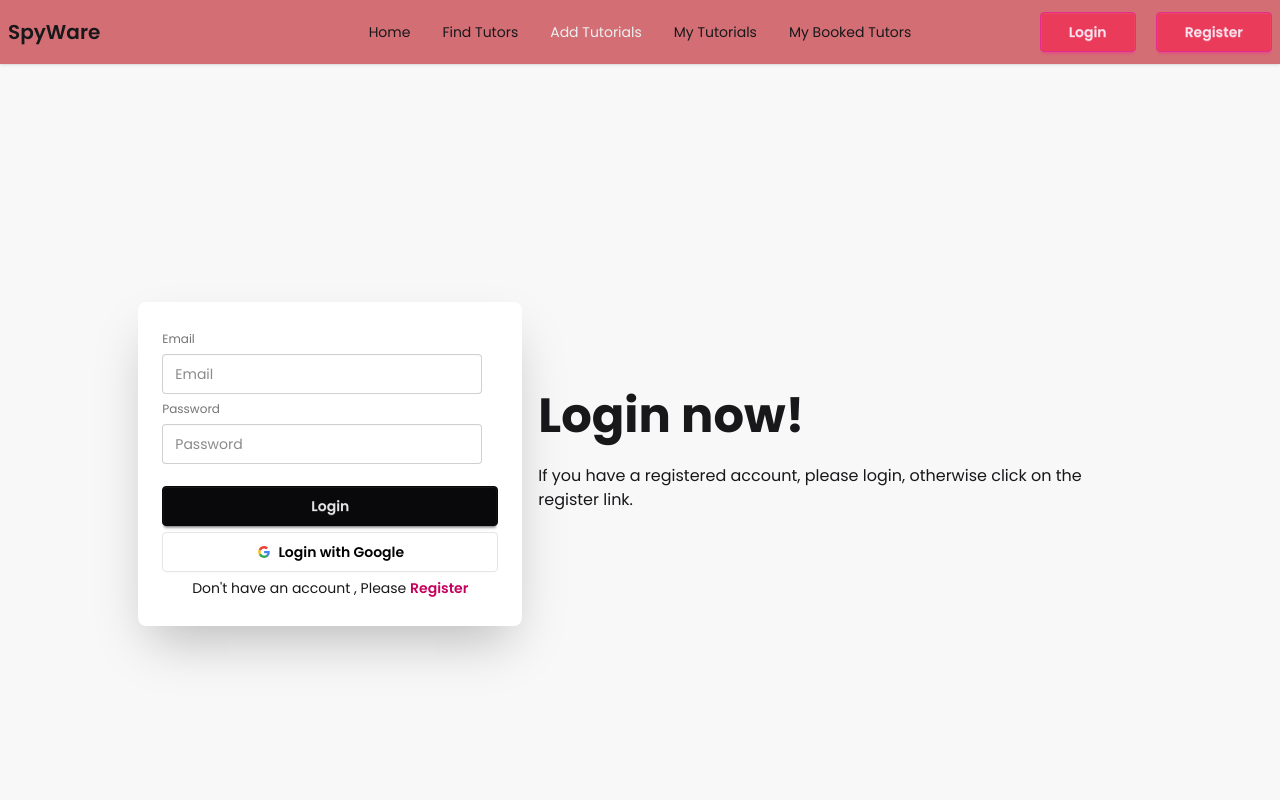
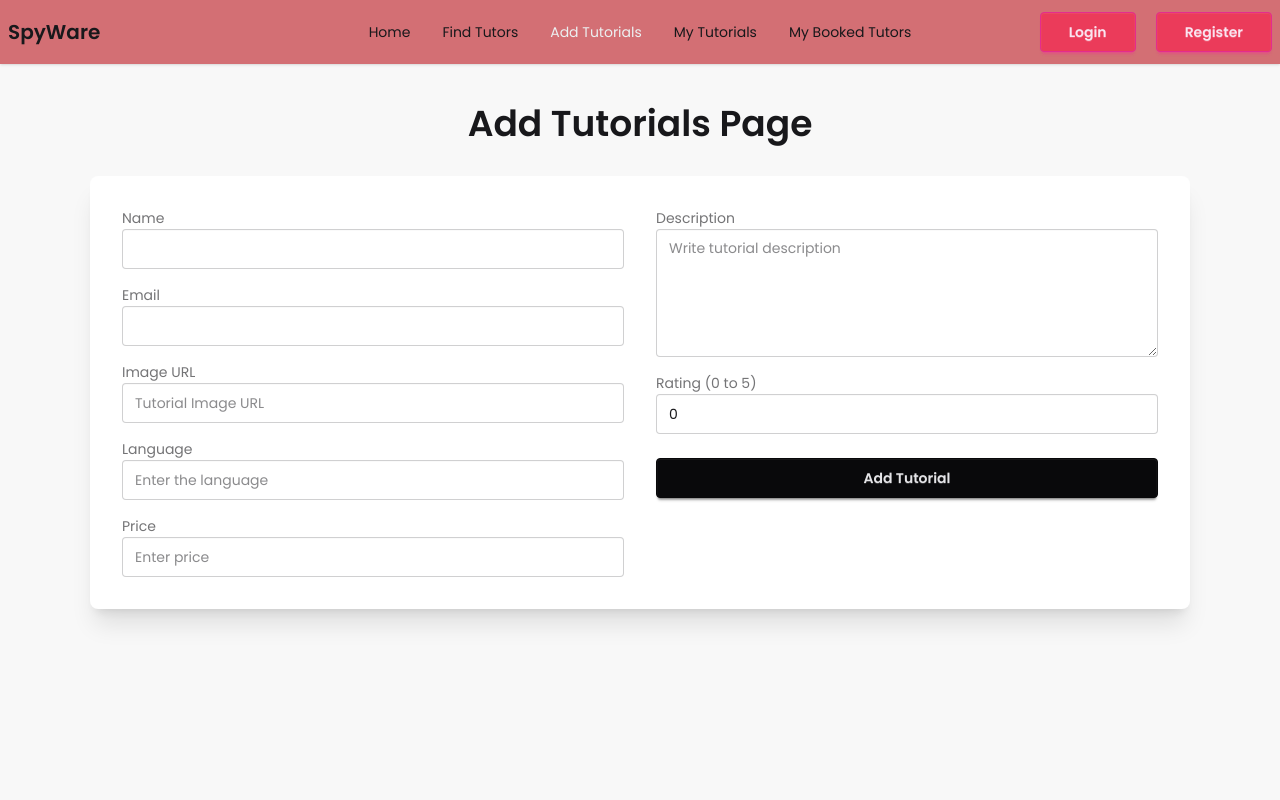
Before and after one commit to asadulsameerbd/b11-a11, a React (Vite) app: page /add-tutorials in a window 1280 px wide. Shown: the top 800 px of the page. Built offline with nearby package versions, Linux system fonts and the light colour scheme; no server answers.

Commit message:
add tutorial page updated

```diff
--- a/src/Firebase/Firebase_init.js
+++ b/src/Firebase/Firebase_init.js
@@ -6,12 +6,12 @@ import { getAuth } from "firebase/auth";
 
 // Your web app's Firebase configuration
 const firebaseConfig = {
-  apiKey: "AIzaSyALy91MrWQPYCzgdfXl2FVodN2gqzi-ZQA",
-  authDomain: "b11-a11-ecdf8.firebaseapp.com",
-  projectId: "b11-a11-ecdf8",
-  storageBucket: "b11-a11-ecdf8.firebasestorage.app",
-  messagingSenderId: "41644621935",
-  appId: "1:41644621935:web:920607f5f38d12050f4d9a"
+  apiKey: import.meta.env.VITE_apiKey,
+  authDomain: import.meta.env.VITE_authDomain,
+  projectId: import.meta.env.VITE_projectId,
+  storageBucket: import.meta.env.VITE_storageBucket,
+  messagingSenderId: import.meta.env.VITE_messagingSenderId,
+  appId: import.meta.env.VITE_appId
 };
 
 // Initialize Firebase
--- a/src/Routes/Router.jsx
+++ b/src/Routes/Router.jsx
@@ -1,7 +1,11 @@
 import { createBrowserRouter } from "react-router";
 import MainLayout from "../Layout/MainLayout";
+import AddTutorials from "../page/AddTutorials";
+import BookedTutorials from "../page/BookedTutorials";
+import FindTutorials from "../page/FindTutorials";
 import Home from "../page/Home";
 import Login from "../page/Login";
+import MyTutorialsPage from "../page/MyTutorialsPage";
 import Register from "../page/Register";
 
 export const router = createBrowserRouter([
@@ -23,19 +27,19 @@ export const router = createBrowserRouter([
       },
       {
         path : '/find-tutors',
-        Component : Login,
+        Component : FindTutorials,
       },
       {
         path : '/add-tutorials',
-        Component : Login,
+        Component : AddTutorials,
       },
       {
         path : '/my-tutorials',
-        Component : Login,
+        Component : MyTutorialsPage,
       },
       {
         path : '/booked-tutors',
-        Component : Login,
+        Component : BookedTutorials,
       },
     ],
   },
--- a/src/Section/Home/Catagory.jsx
+++ b/src/Section/Home/Catagory.jsx
@@ -1,5 +1,6 @@
 import { FaLanguage } from "react-icons/fa";
 import { FaArrowRight } from "react-icons/fa6";
+import { useNavigate } from "react-router";
 const categorys = [
   { id: 1, name: "English", image: "/images/english" },
   { id: 2, name: "Bangla", image: "/images/english" },
@@ -13,6 +14,15 @@ const categorys = [
 ];
 
 const Catagory = () => {
+
+  const navigate = useNavigate()
+
+  // btn
+
+  const handleClick = (language) =>{
+    navigate(`/find-tutors?language=${language}`)
+  }
+
   return (
     <div>
       <div className="lg:w-[1380px] mx-auto">
@@ -22,10 +32,10 @@ const Catagory = () => {
       </div>
       <div className="lg:w-[1380px] mx-auto grid grid-cols-1 md:grid-cols-2 lg:grid-cols-3">
         {categorys.map((category) => (
-          <button >
+          <button key={category.id} onClick={()=>handleClick(category.name)}>
             <div className="flex cursor-pointer justify-between m-3 rounded-xl  gap-10 border-2 p-5  items-center hover:bg-[#ff545d] hover:text-white">
               <span>
-                <FaLanguage size={30}/>
+                <FaLanguage size={30} />
               </span>
               <span>
                 <p>{category.name}</p>
--- /dev/null
+++ b/src/page/AddTutorials.jsx
@@ -0,0 +1,135 @@
+import { useContext } from "react";
+import { AuthContext } from "../context/AuthProvider";
+
+const AddTutorials = () => {
+  const { user } = useContext(AuthContext);
+
+  const handleSubmit = (e) => {
+    e.preventDefault();
+    const form = e.target;
+    const tutorial = {
+      name: user?.displayName,
+      email: user?.email,
+      image: form.image.value,
+      language: form.language.value,
+      price: form.price.value,
+      description: form.description.value,
+      rating: form.rating.value,
+    };
+    console.log("Submitting tutorial:", tutorial);
+
+  };
+
+  return (
+    <div className="min-h-screen bg-base-200 py-10">
+      <h1 className="text-center font-semibold text-xl md:text-3xl lg:text-4xl mb-8">
+        Add Tutorials Page
+      </h1>
+      <div className="card bg-base-100 w-[90%] md:w-[800px] lg:w-[1100px] mx-auto shadow-xl">
+        <div className="card-body p-8">
+          <form onSubmit={handleSubmit} className="grid grid-cols-1 md:grid-cols-2 gap-8">
+
+            {/* Left column */}
+            <div className="space-y-4">
+              <div>
+                <label className="label">Name</label>
+                <input
+                  type="text"
+                  defaultValue={user?.displayName || ""}
+                  readOnly
+                  className="input input-bordered w-full"
+                />
+              </div>
+
+              <div>
+                <label className="label">Email</label>
+                <input
+                  type="email"
+                  defaultValue={user?.email || ""}
+                  readOnly
+                  className="input input-bordered w-full"
+                />
+              </div>
+
+              <div>
+                <label className="label">Image URL</label>
+                <input
+                  type="url"
+                  name="image"
+                  placeholder="Tutorial Image URL"
+                  className="input input-bordered w-full"
+                  required
+                />
+              </div>
+
+              <div>
+                <label className="label">Language</label>
+                <input
+                  type="text"
+                  name="language"
+                  placeholder="Enter the language"
+                  className="input input-bordered w-full"
+                  required
+                />
+              </div>
+
+              <div>
+                <label className="label">Price</label>
+                <input
+                  type="number"
+                  name="price"
+                  placeholder="Enter price"
+                  className="input input-bordered w-full"
+                  min="0"
+                  step="any"
+                  required
+                />
+              </div>
+            </div>
+
+            {/* Right column */}
+            <div className="space-y-4">
+              <div>
+                <label className="label">Description</label>
+                <textarea
+                  name="description"
+                  className="textarea textarea-bordered w-full h-32"
+                  placeholder="Write tutorial description"
+                  required
+                />
+              </div>
+
+              <div>
+                <label className="label">Rating (0 to 5)</label>
+                <input
+                  type="number"
+                  name="rating"
+                  placeholder="Out of 5"
+                  className="input input-bordered w-full"
+                  min="0"
+                  max="5"
+                  step="0.1"
+                  defaultValue={0}
+                  onInput={(e) => {
+                    const val = parseFloat(e.target.value);
+                    if (val > 5) e.target.value = 5;
+                    if (val < 0) e.target.value = 0;
+                  }}
+                />
+              </div>
+
+              <div className="mt-6">
+                <button type="submit" className="btn btn-neutral w-full">
+                  Add Tutorial
+                </button>
+              </div>
+            </div>
+
+          </form>
+        </div>
+      </div>
+    </div>
+  );
+};
+
+export default AddTutorials;
--- /dev/null
+++ b/src/page/BookedTutorials.jsx
@@ -0,0 +1,10 @@
+
+const BookedTutorials = () => {
+    return (
+        <div>
+            Booked tutorials page
+        </div>
+    );
+};
+
+export default BookedTutorials;
--- /dev/null
+++ b/src/page/FindTutorials.jsx
@@ -0,0 +1,50 @@
+import { useSearchParams } from "react-router";
+
+const FindTutorials = () => {
+    const [searchParam] = useSearchParams()
+    const language = searchParam.get('language')
+
+  return (
+    <div className="w-full bg-white">
+      {/* Title */}
+      <h1 className="text-center font-semibold text-xl md:text-4xl py-10">
+        Explore Online Tutors & Teachers for Learning a New Language
+      </h1>
+
+      {/* Search Box */}
+      <div className="flex justify-center pb-10 w-full">
+        <label className="input w-[90%] md:w-[60%] lg:w-[40%] flex items-center gap-2 border border-gray-300 rounded-xl px-3 py-2 shadow-sm">
+          <svg
+            className="h-[1.2em] opacity-50"
+            xmlns="http://www.w3.org/2000/svg"
+            viewBox="0 0 24 24"
+          >
+            <g
+              strokeLinejoin="round"
+              strokeLinecap="round"
+              strokeWidth="2.5"
+              fill="none"
+              stroke="currentColor"
+            >
+              <circle cx="11" cy="11" r="8"></circle>
+              <path d="m21 21-4.3-4.3"></path>
+            </g>
+          </svg>
+          <input
+            type="search"
+            required
+            placeholder="Search your favorite language tutor..."
+            className="w-full outline-none bg-transparent"
+          />
+        </label>
+      </div>
+
+      {/* Content Section */}
+      <div className="w-full px-5 md:px-10 lg:px-20">
+
+      </div>
+    </div>
+  );
+};
+
+export default FindTutorials;
--- a/src/page/Login.jsx
+++ b/src/page/Login.jsx
@@ -22,6 +22,7 @@ const Login = () => {
             icon: "success",
             draggable: true,
           });
+          e.target.reset()
         })
         .catch((error) => {
           console.log(error);
--- /dev/null
+++ b/src/page/MyTutorialsPage.jsx
@@ -0,0 +1,10 @@
+
+const MyTutorialsPage = () => {
+    return (
+        <div>
+            My Tutorials Page
+        </div>
+    );
+};
+
+export default MyTutorialsPage;
--- a/src/page/Register.jsx
+++ b/src/page/Register.jsx
@@ -1,12 +1,11 @@
+import { updateProfile } from "firebase/auth";
 import { use } from "react";
 import { Link } from "react-router";
 import Swal from "sweetalert2";
 import { AuthContext } from "../context/AuthProvider";
 
-
-
 const Register = () => {
-  const {createUser} = use(AuthContext)
+  const { createUser } = use(AuthContext);
 
   // handle Submit button
 
@@ -15,16 +14,19 @@ const Register = () => {
 
     const form = e.target;
     const formdata = new FormData(form);
-    const { email, password, ...loginData } = Object.fromEntries(
+    const { email, password, name, photourl } = Object.fromEntries(
       formdata.entries()
     );
-    console.log(loginData);
-
     createUser(email, password)
       .then((result) => {
-        console.log(result);
+        return updateProfile(result.user, {
+          displayName: name,
+          photoURL: photourl,
+        });
+      })
+      .then(() => {
         Swal.fire({
-          title: `User is created Successfully`,
+          title: `User created Successfully`,
           icon: "success",
           draggable: true,
         });
```
Also changed, not shown: src/Components/Navbar.jsx (+15 -9 lines). Lines whose indentation alone changed are shown as unchanged.
